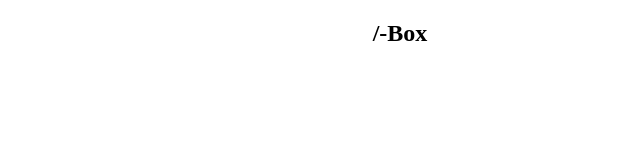
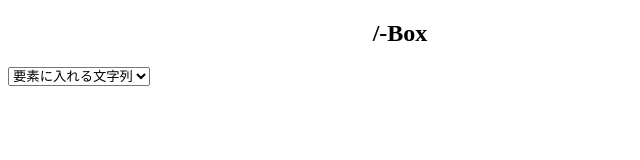
Before and after one commit to yassu/remindress, an Electron app: page index.html in a window 800 px wide. Shown: the whole page, without its empty margins (0-640 px from the left). Drawn offline with Linux system fonts and the light colour scheme.

Commit message:
commands_pulldown() function

```diff
--- a/index.html
+++ b/index.html
@@ -2,12 +2,30 @@
 
 <html>
     <head>
-        <meta charset='utf-8' />
+      <meta charset='utf-8' />
+      <script>
+	window.onload = function(){
+	    commands_pulldown();
+}
+                function commands_pulldown() {
+            // <select id="select"> を取得
+            var select = document.getElementById('commands');
+
+            // <option> 要素を宣言
+            var reminder_option = document.createElement('option');
+            reminder_option.setAttribute('value', 'value属性に入れる値');
+            reminder_option.innerHTML = '要素に入れる文字列';
+	    select.appendChild(reminder_option);
+ 	    }
+      </script>
+
     <title> /-Box  </title>
   </head>
     <body>
       <center>
         <h2> /-Box </h2>
       </center>
+
+      <select id="commands"> </select>
   </body>
 </html>
```
